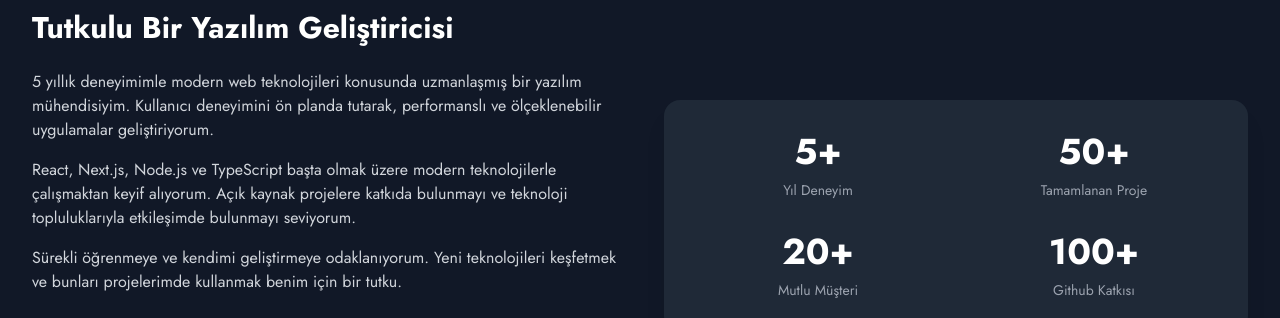
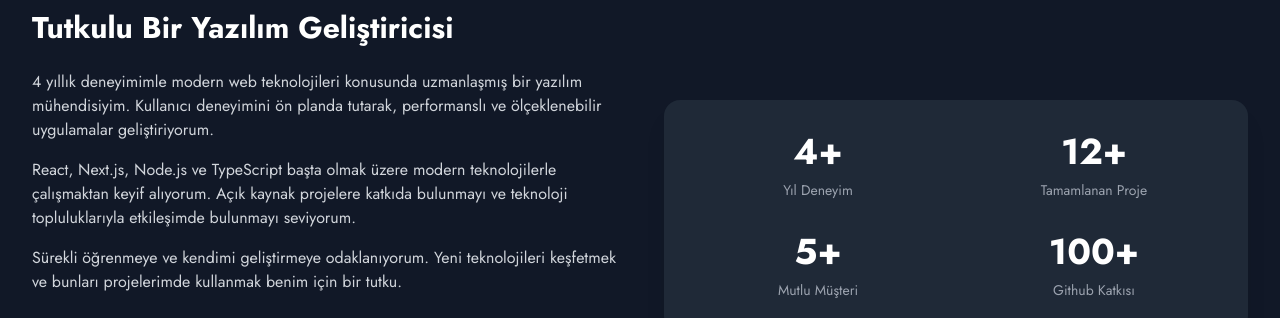
Before and after one commit to samicavas/Portfolio-Web, a Next.js app: page / in a window 1280 px wide. Shown: the part 210-528 px from the top of the page. Built offline with nearby package versions, Linux system fonts and the light colour scheme.

Commit message:
Update: Homepage stats and translations

```diff
--- a/src/app/page.tsx
+++ b/src/app/page.tsx
@@ -53,15 +53,15 @@ export default function Home() {
             <div className="bg-white dark:bg-gray-800 rounded-2xl shadow-xl p-8 slide-up delay-3">
               <div className="grid grid-cols-2 gap-8">
                 <div className="text-center">
-                  <div className="text-4xl font-bold text-gray-900 dark:text-white mb-2">5+</div>
+                  <div className="text-4xl font-bold text-gray-900 dark:text-white mb-2">4+</div>
                   <div className="text-sm text-gray-600 dark:text-gray-400">{t('stats.experience')}</div>
                 </div>
                 <div className="text-center">
-                  <div className="text-4xl font-bold text-gray-900 dark:text-white mb-2">50+</div>
+                  <div className="text-4xl font-bold text-gray-900 dark:text-white mb-2">12+</div>
                   <div className="text-sm text-gray-600 dark:text-gray-400">{t('stats.projects')}</div>
                 </div>
                 <div className="text-center">
-                  <div className="text-4xl font-bold text-gray-900 dark:text-white mb-2">20+</div>
+                  <div className="text-4xl font-bold text-gray-900 dark:text-white mb-2">5+</div>
                   <div className="text-sm text-gray-600 dark:text-gray-400">{t('stats.clients')}</div>
                 </div>
                 <div className="text-center">
--- a/src/context/LanguageContext.tsx
+++ b/src/context/LanguageContext.tsx
@@ -19,7 +19,7 @@ const translations = {
     'hero.greeting': 'Merhaba, Ben Sami 👋',
     'hero.title': 'Full Stack Geliştirici & Yazılım Mühendisi',
     'bio.title': 'Tutkulu Bir Yazılım Geliştiricisi',
-    'bio.p1': '5 yıllık deneyimimle modern web teknolojileri konusunda uzmanlaşmış bir yazılım mühendisiyim. Kullanıcı deneyimini ön planda tutarak, performanslı ve ölçeklenebilir uygulamalar geliştiriyorum.',
+    'bio.p1': '4 yıllık deneyimimle modern web teknolojileri konusunda uzmanlaşmış bir yazılım mühendisiyim. Kullanıcı deneyimini ön planda tutarak, performanslı ve ölçeklenebilir uygulamalar geliştiriyorum.',
     'bio.p2': 'React, Next.js, Node.js ve TypeScript başta olmak üzere modern teknolojilerle çalışmaktan keyif alıyorum. Açık kaynak projelere katkıda bulunmayı ve teknoloji topluluklarıyla etkileşimde bulunmayı seviyorum.',
     'bio.p3': 'Sürekli öğrenmeye ve kendimi geliştirmeye odaklanıyorum. Yeni teknolojileri keşfetmek ve bunları projelerimde kullanmak benim için bir tutku.',
     'tech.title': 'Teknoloji Yığınım',
@@ -90,7 +90,7 @@ const translations = {
     'hero.greeting': 'Hello, I\'m Sami 👋',
     'hero.title': 'Full Stack Developer & Software Engineer',
     'bio.title': 'Passionate Software Developer',
-    'bio.p1': 'I am a software engineer with 5 years of experience specialized in modern web technologies. I develop performant and scalable applications with a focus on user experience.',
+    'bio.p1': 'I am a software engineer with 4 years of experience specialized in modern web technologies. I develop performant and scalable applications with a focus on user experience.',
     'bio.p2': 'I enjoy working with modern technologies including React, Next.js, Node.js, and TypeScript. I love contributing to open source projects and engaging with technology communities.',
     'bio.p3': 'I focus on continuous learning and self-improvement. Exploring new technologies and implementing them in my projects is my passion.',
     'tech.title': 'Tech Stack',
```
